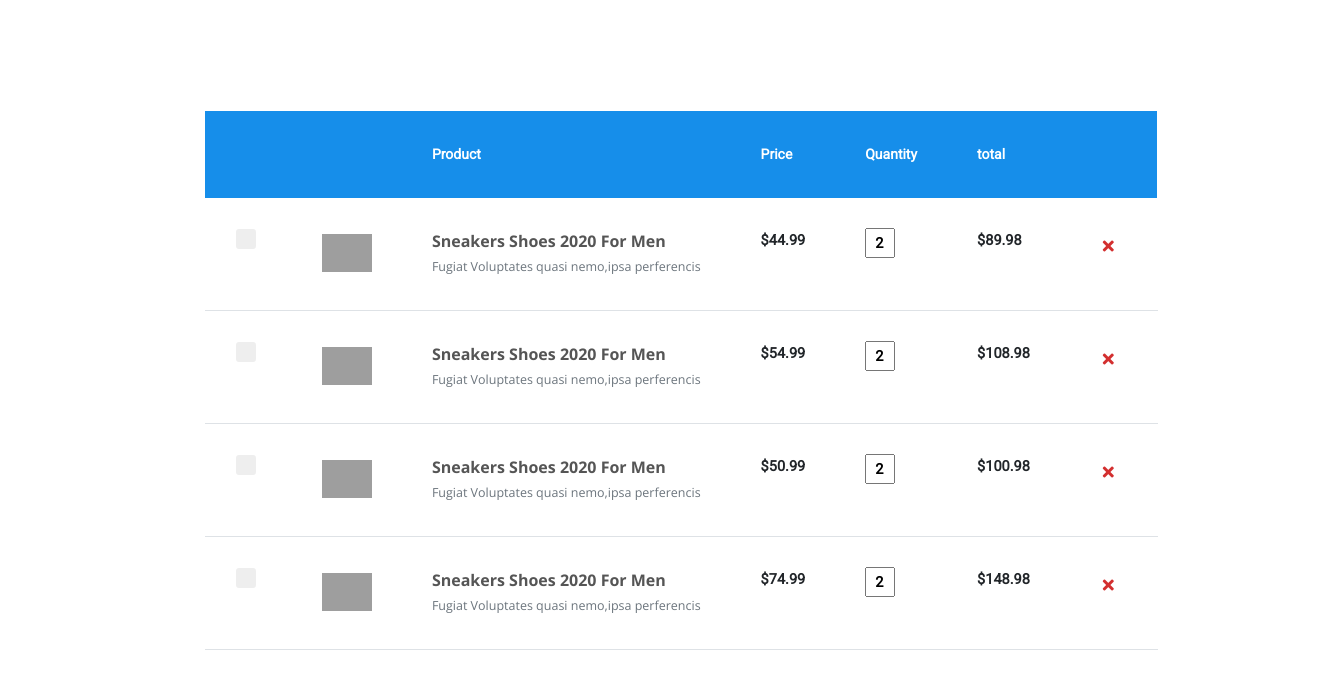
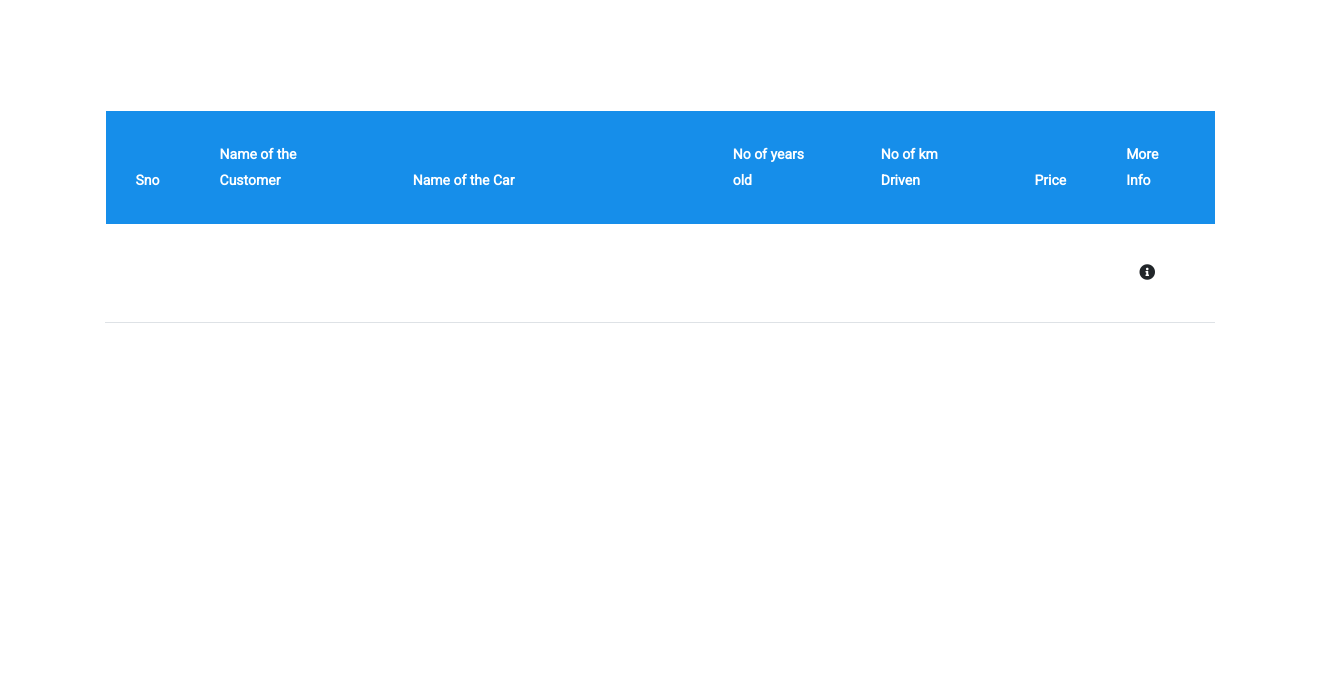
Before and after one commit to Vejaysundaram-Rajkumar/Web_dev-Project, a Flask app: page /fascarsadmin in a window 1320 px wide. Shown: the part 84-773 px from the top of the page. Run offline with Flask 3, Linux system fonts and the light colour scheme; lists and menus that the app fills with data are empty; some libraries are stand-ins or nearby versions; grey boxes are pictures that could not be loaded.

Commit message:
some fixes are done
remaining work:
getting the car details from the user
giving for verification to the admin
returning the status of the vehicle to the customer.

```diff
--- a/app.py
+++ b/app.py
@@ -56,7 +56,7 @@ def signin():
 def login():
     #checking if already any useer logged in and that person is in session or not.
     if 'username' in session:
-        return render_template('log-in.html')
+        return render_template('customerdash.html')
 
     #checking if the user subbmitted the form for login or not.
     if request.method == 'POST':
--- a/static/admin.css
+++ b/static/admin.css
@@ -37,10 +37,10 @@
 
 .container .table-wrap {
     display: block;
-    margin-left: 9%;
+    margin-left: auto;
     margin-right: auto;
     margin-top:10%;
-    width:100%;
+    width:fit-content;
     height: 100%;
     overflow-x: auto;
 }
--- a/static/styles.css
+++ b/static/styles.css
@@ -2006,3 +2006,28 @@ a:hover.back-to-top {
 	/* end of extra pages */
 }
 /* end of min-width width 1200px */
+
+/* Styling for the pop-up window */
+.popup {
+	position: fixed;
+	top: 50%;
+	left: 50%;
+	transform: translate(-50%, -50%);
+	color: black;
+	background-color: #FFEBA7;
+	padding: 20px;
+	box-shadow: 0px 0px 10px rgba(0, 0, 0, 0.5);
+	z-index: 999;
+	border-radius: 5%;
+  }
+
+  /* Styling for the overlay */
+  .overlay {
+	position: fixed;
+	top: 0;
+	left: 0;
+	width: 100%;
+	height: 100%;
+	background-color: rgba(0, 0, 0, 0.5);
+	z-index: 998;
+  }
--- a/templates/admin.html
+++ b/templates/admin.html
@@ -61,132 +61,39 @@
         <div class="table-wrap">
             <table class="table table-responsive table-borderless">
                 <thead>
-                    <th>&nbsp;</th>
-                    <th>&nbsp;</th>
-                    <th>Product</th>
+                    <th>Sno</th>
+                    <th>Name of the Customer</th>
+                    <th>Name of the Car</th>
+                    <th>No of years old</th>
+                    <th>No of km Driven</th>
                     <th>Price</th>
-                    <th>Quantity</th>
-                    <th>total</th>
-                    <th>&nbsp;</th>
+                    <th>More Info</th>
                 </thead>
                 <tbody>
                     <tr class="align-middle alert border-bottom" role="alert">
                         <td>
-                            <input type="checkbox" id="check">
+                            <div  id="sno">
                         </td>
                         <td class="text-center">
-                            <img class="pic"
-                                src="https://www.freepnglogos.com/uploads/shoes-png/dance-shoes-png-transparent-dance-shoes-images-5.png"
-                                alt="">
+                            <div id="sno">
                         </td>
                         <td>
-                            <div>
-                                <p class="m-0 fw-bold">Sneakers Shoes 2020 For Men</p>
-                                <p class="m-0 text-muted">Fugiat Voluptates quasi nemo,ipsa perferencis</p>
-                            </div>
+
+                            <p class="m-0 fw-bold" id="carname"></p>
+
                         </td>
                         <td>
-                            <div class="fw-600">$44.99</div>
+                            <div class="fw-600" id="yearsdriven"></div>
                         </td>
-                        <td class="d-">
-                            <input class="input" type="text" placeholder="2">
+                        <td >
+                            <div class="fw-600" id="totaldistance"></div>
                         </td>
                         <td>
-                            $89.98
+                            <div class="fw-600" id="ccost"></div>
                         </td>
                         <td>
-                            <div class="btn" data-bs-dismiss="alert">
-                                <span class="fas fa-times"></span>
-                            </div>
-                        </td>
-                    </tr>
-                    <tr class="align-middle alert border-bottom" role="alert">
-                        <td>
-                            <input type="checkbox" id="check">
-                        </td>
-                        <td class="text-center">
-                            <img class="pic"
-                                src="https://www.freepnglogos.com/uploads/shoes-png/download-vector-shoes-image-png-image-pngimg-2.png"
-                                alt="">
-                        </td>
-                        <td>
-                            <div>
-                                <p class="m-0 fw-bold">Sneakers Shoes 2020 For Men</p>
-                                <p class="m-0 text-muted">Fugiat Voluptates quasi nemo,ipsa perferencis</p>
-                            </div>
-                        </td>
-                        <td>
-                            <div class="fw-600">$54.99</div>
-                        </td>
-                        <td class="d-">
-                            <input class="input" type="text" placeholder="2">
-                        </td>
-                        <td>
-                            $108.98
-                        </td>
-                        <td>
-                            <div class="btn" data-bs-dismiss="alert">
-                                <span class="fas fa-times"></span>
-                            </div>
-                        </td>
-                    </tr>
-                    <tr class="align-middle alert border-bottom" role="alert">
-                        <td>
-                            <input type="checkbox" id="check">
-                        </td>
-                        <td class="text-center">
-                            <img class="pic"
-                                src="https://www.freepnglogos.com/uploads/shoes-png/running-shoes-png-transparent-running-shoes-images-6.png"
-                                alt="">
-                        </td>
-                        <td>
-                            <div>
-                                <p class="m-0 fw-bold">Sneakers Shoes 2020 For Men</p>
-                                <p class="m-0 text-muted">Fugiat Voluptates quasi nemo,ipsa perferencis</p>
-                            </div>
-                        </td>
-                        <td>
-                            <div class="fw-600">$50.99</div>
-                        </td>
-                        <td class="d-">
-                            <input class="input" type="text" placeholder="2">
-                        </td>
-                        <td>
-                            $100.98
-                        </td>
-                        <td>
-                            <div class="btn" data-bs-dismiss="alert">
-                                <span class="fas fa-times"></span>
-                            </div>
-                        </td>
-                    </tr>
-                    <tr class="align-middle alert border-bottom" role="alert">
-                        <td>
-                            <input type="checkbox" id="check">
-                        </td>
-                        <td class="text-center">
-                            <img class="pic"
-                                src="https://www.freepnglogos.com/uploads/shoes-png/find-your-perfect-running-shoes-26.png"
-                                alt="">
-                        </td>
-                        <td>
-                            <div>
-                                <p class="m-0 fw-bold">Sneakers Shoes 2020 For Men</p>
-                                <p class="m-0 text-muted">Fugiat Voluptates quasi nemo,ipsa perferencis</p>
-                            </div>
-                        </td>
-                        <td>
-                            <div class="fw-600">$74.99</div>
-                        </td>
-                        <td>
-                            <input class="input" type="text" placeholder="2">
-                        </td>
-                        <td>
-                            $148.98
-                        </td>
-                        <td>
-                            <div class="btn" data-bs-dismiss="alert">
-                                <span class="fas fa-times"></span>
+                            <div class="btn" >
+                                <span class="fas fa-info-circle"></span>
                             </div>
                         </td>
                     </tr>
```
